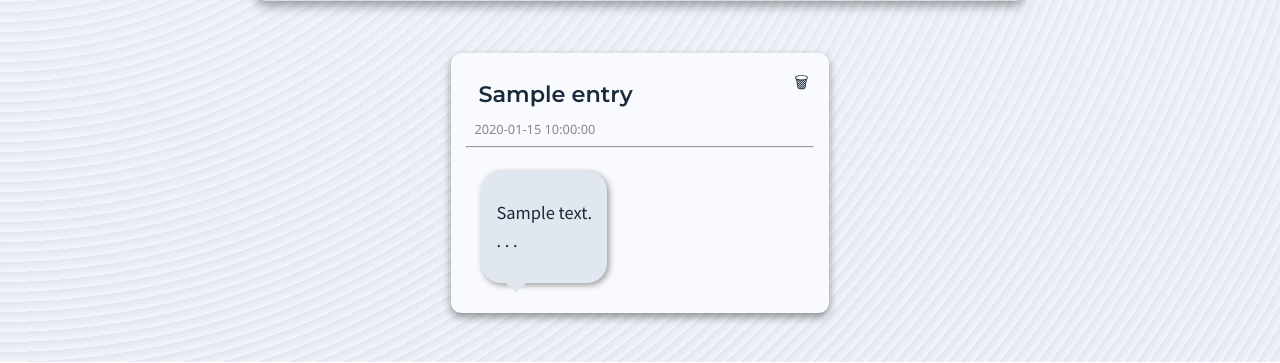
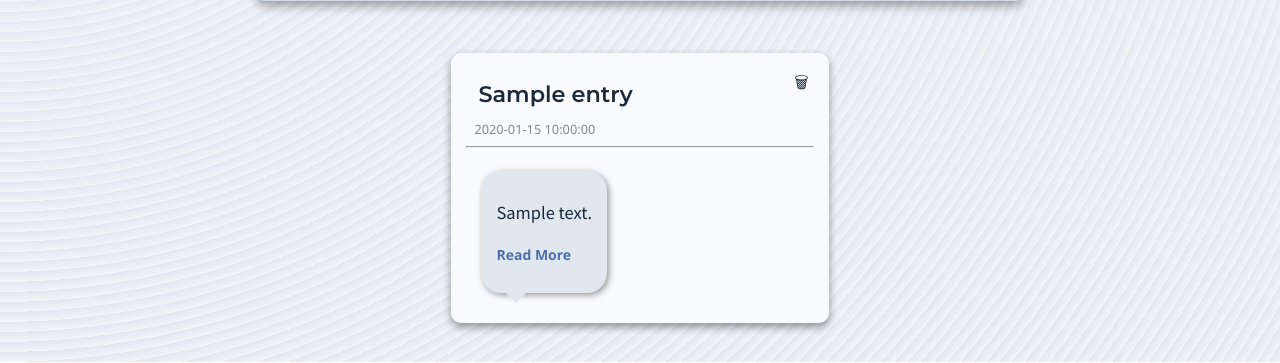
Before and after one commit to wmblack23/digital-spanish-journal, a Flask app: page / in a window 1280 px wide. Shown: the part 438-801 px from the top of the page. Run offline with Flask 3, Linux system fonts and the light colour scheme; the visitor is signed in with stand-in values (Sample User, id 1); a database or web service that is not in the repository returns one stand-in record (values such as "Sample title").

Commit message:
Cosmetic changes to blog cards

```diff
--- a/static/css/styles.css
+++ b/static/css/styles.css
@@ -143,6 +143,12 @@ button:hover {
     color: #1a2a3b;
     line-height: 1.5;
     font-family: 'Source Sans Pro', sans-serif;
+  }
+
+.read-more {
+    color: #4d6fa9; /* Change to your preferred color */
+    font-weight: bold;
+    text-decoration: none;
   }
 
 .text-bubble {
--- a/templates/index.html
+++ b/templates/index.html
@@ -38,8 +38,7 @@
                     <h8>{{ post.timestamp }}</h8>
                     <hr>
                     <div class="text-bubble">
-                        <p>{{ post.body.split()[:10] | join(' ') }}<br>. . .
-                        </p>
+                        <p>{{ post.body.split()[:10] | join(' ') }} <h4 class="read-more" style="display: inline;">Read More</h4></p>
                     </div>
                 </div>
             {% endfor %}
```
